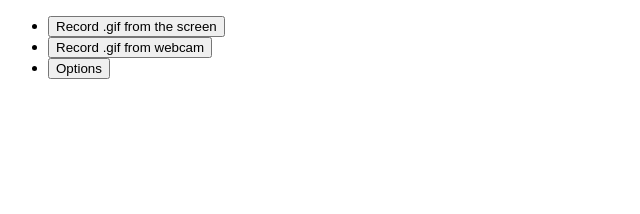
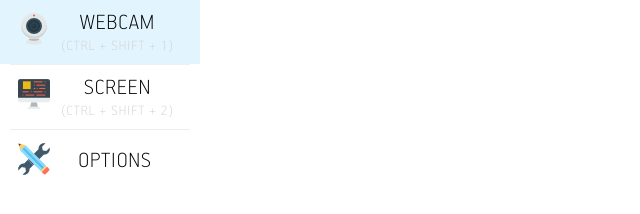
Before and after one commit to nickbullock/gifster, a website built with webpack: page popup.html in a window 1280 px wide. Shown: the whole page, without its empty margins (0-640 px from the left). Built offline with nearby package versions, Linux system fonts and the light colour scheme.

Commit message:
added styles to popup

```diff
--- /dev/null
+++ b/popup.css
@@ -0,0 +1,64 @@
+@font-face {
+    font-family: font;
+    src: url(./static/font.ttf);
+}
+html, body{
+    margin: 0;
+    padding: 0;
+}
+.popup {
+    width: 200px;
+}
+.list {
+    padding: 0;
+    margin: 0;
+}
+.list__item {
+    width: 100%;
+    height: 64px;
+    position: relative;
+    font-family: font;
+    letter-spacing: 1px;
+    font-size: 23px;
+    cursor: pointer;
+    transition: background .5s ease;
+}
+.list__item:hover {
+    background: rgba(160, 220, 255, 0.3);
+    transition: background .5s ease;
+}
+.item__icon {
+    width: 50px;
+    float: left;
+    height: inherit;
+}
+.item__icon img {
+    margin-top: 25%;
+    float: right;
+}
+.item__title {
+    width: calc(100% - 50px);
+    height: inherit;
+    float: left;
+    text-align: center;
+}
+.item__subtitle {
+    width: 100%;
+    font-size: 15px;
+    text-align: center;
+    color: lightgray;
+}
+.title__content {
+    margin-top: 10px;
+    margin-right: 15px;
+}
+.title__content_options {
+    margin-top: 18px;
+    margin-right: 20px;
+}
+.divider {
+    height: 1px;
+    width: 90%;
+    background: #eee;
+    margin: 0 5% 0 5%;
+}
--- a/popup.html
+++ b/popup.html
@@ -5,22 +5,45 @@
     <title>gifster</title>
 </head>
 <body>
-<div style="width:270px">
-    <ul>
-        <li>
-            <button class="screen">
-                <span>Record .gif from the screen</span>
-            </button>
+<div class="popup">
+    <ul class="list">
+        <li class="list__item list__item_webcam">
+            <div class="item__icon">
+                <img src="webcam.png">
+            </div>
+            <div class="item__title">
+                <div class="title__content">
+                    WEBCAM
+                    <div class="item__subtitle">
+                        (CTRL + SHIFT + 1)
+                    </div>
+                </div>
+            </div>
         </li>
-        <li>
-            <button class="webcam">
-                <span>Record .gif from webcam</span>
-            </button>
+        <div class="divider"></div>
+        <li class="list__item list__item_screen">
+            <div class="item__icon">
+                <img src="screen.png">
+            </div>
+            <div class="item__title">
+                <div class="title__content">
+                    SCREEN
+                    <div class="item__subtitle">
+                        (CTRL + SHIFT + 2)
+                    </div>
+                </div>
+            </div>
         </li>
-        <li>
-            <button class="options">
-                <span>Options</span>
-            </button>
+        <div class="divider"></div>
+        <li class="list__item list__item_options">
+            <div class="item__icon">
+                <img src="settings.png">
+            </div>
+            <div class="item__title">
+                <div class="title__content_options">
+                    OPTIONS
+                </div>
+            </div>
         </li>
     </ul>
 </div>
--- a/scripts/popup.js
+++ b/scripts/popup.js
@@ -1,8 +1,13 @@
+import "./../popup.css";
+import "./../static/webcam.png";
+import "./../static/screen.png";
+import "./../static/settings.png";
+
 document.addEventListener("DOMContentLoaded",
     function popupController() {
-        const SCREEN = ".screen";
-        const WEBCAM = ".webcam";
-        const OPTIONS = ".options";
+        const SCREEN = ".list__item_screen";
+        const WEBCAM = ".list__item_webcam";
+        const OPTIONS = ".list__item_options";
 
         function init() {
             registerButtonCallbackList();
--- a/webpack.config.js
+++ b/webpack.config.js
@@ -45,6 +45,22 @@ module.exports = {
                 test: /\.css$/,
                 use: ['style-loader', 'css-loader'],
                 exclude: path.resolve(__dirname, "node_modules")
+            },
+            {
+                test: /\.(ttf)$/,
+                loader: "file-loader",
+                options: {
+                    name: '[name].[ext]'
+                },
+                exclude: path.resolve(__dirname, "node_modules")
+            },
+            {
+                test: /\.(png)$/,
+                loader: "file-loader",
+                options: {
+                    name: '[name].[ext]'
+                },
+                exclude: path.resolve(__dirname, "node_modules")
             }
         ]
     },
```
Also changed, not shown: static/font.ttf (added), static/screen.png (added), static/settings.png (added), static/webcam.png (added).
